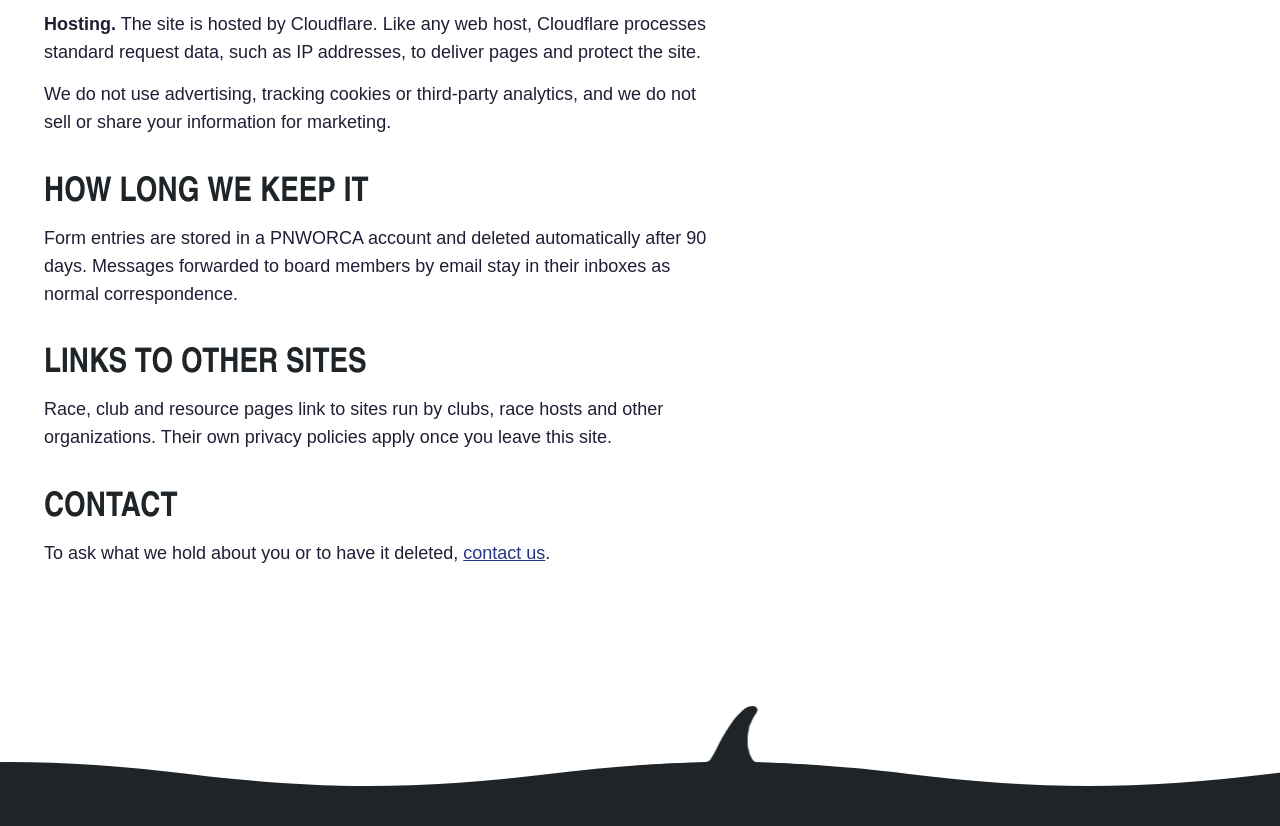
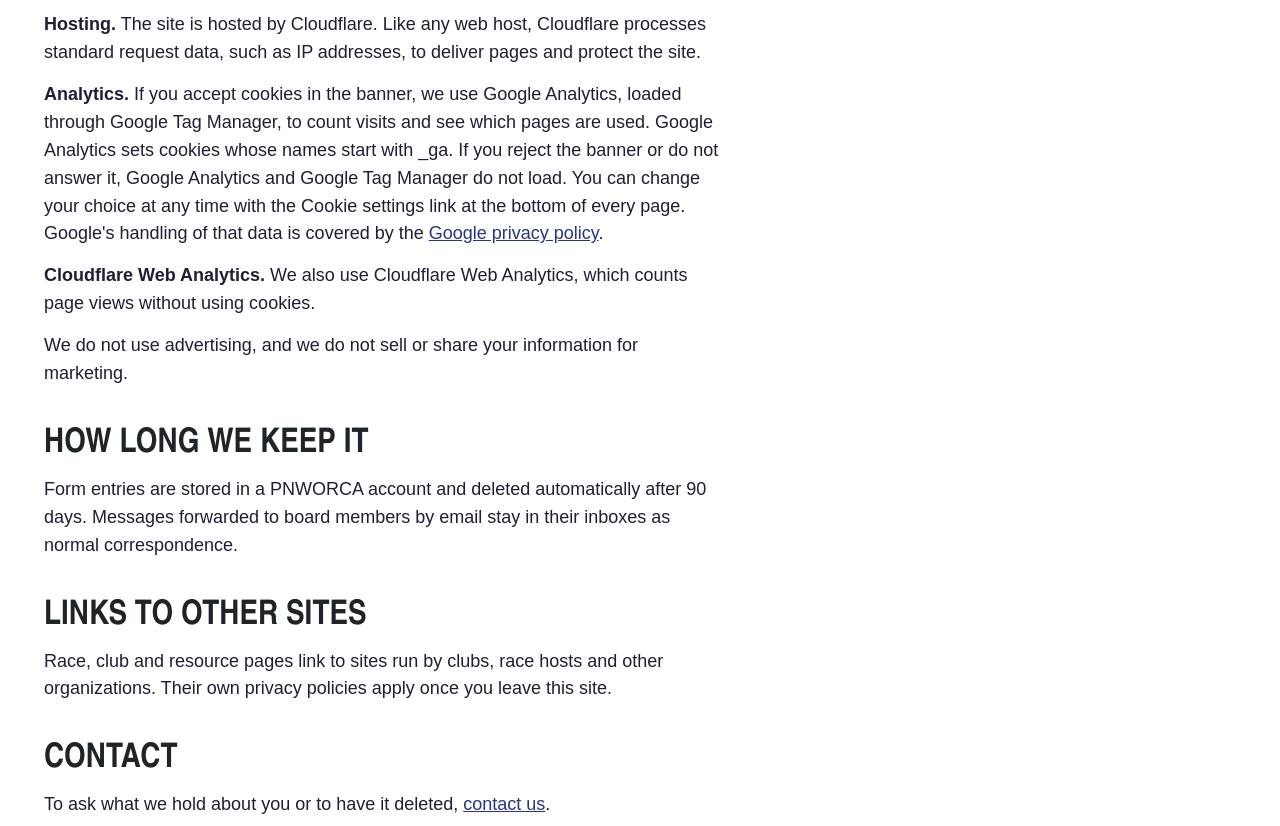
Before and after one commit to pnworca/pnworca-website, an Eleventy site: page src/pages/privacy.md in a window 1280 px wide. Shown: the part 828-1654 px from the top of the page. Built offline with nearby package versions, Linux system fonts and the light colour scheme; Eleventy itself is replaced by a stand-in of ours; files that its build step writes are made by us from their sources; a web font is replaced by a local one.

Commit message:
Update privacy.md

```diff
--- a/src/pages/privacy.md
+++ b/src/pages/privacy.md
@@ -15,7 +15,11 @@ This page explains what information the PNWORCA website collects and what we do
 
 **Hosting.** The site is hosted by Cloudflare. Like any web host, Cloudflare processes standard request data, such as IP addresses, to deliver pages and protect the site.
 
-We do not use advertising, tracking cookies or third-party analytics, and we do not sell or share your information for marketing.
+**Analytics.** If you accept cookies in the banner, we use Google Analytics, loaded through Google Tag Manager, to count visits and see which pages are used. Google Analytics sets cookies whose names start with _ga. If you reject the banner or do not answer it, Google Analytics and Google Tag Manager do not load. You can change your choice at any time with the Cookie settings link at the bottom of every page. Google's handling of that data is covered by the [Google privacy policy](https://policies.google.com/privacy).
+
+**Cloudflare Web Analytics.** We also use Cloudflare Web Analytics, which counts page views without using cookies.
+
+We do not use advertising, and we do not sell or share your information for marketing.
 
 ## How long we keep it
 
```
